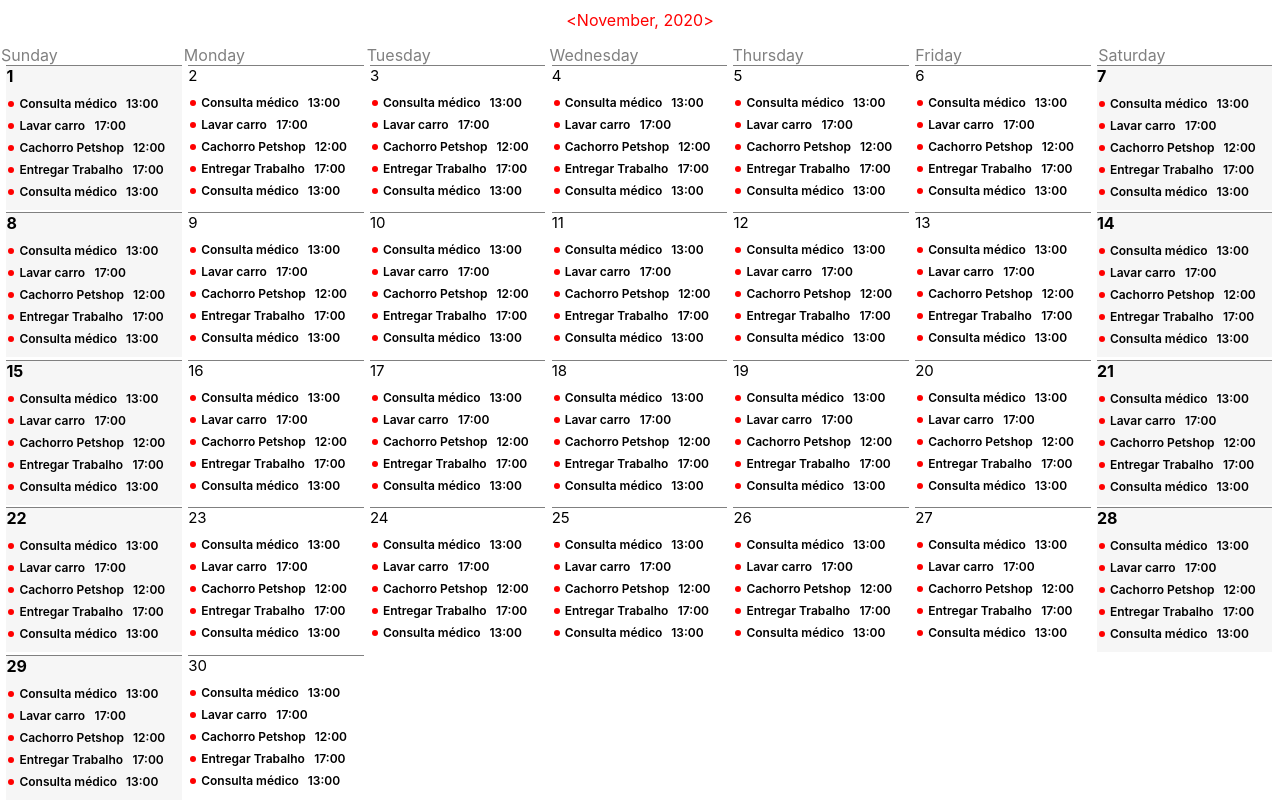
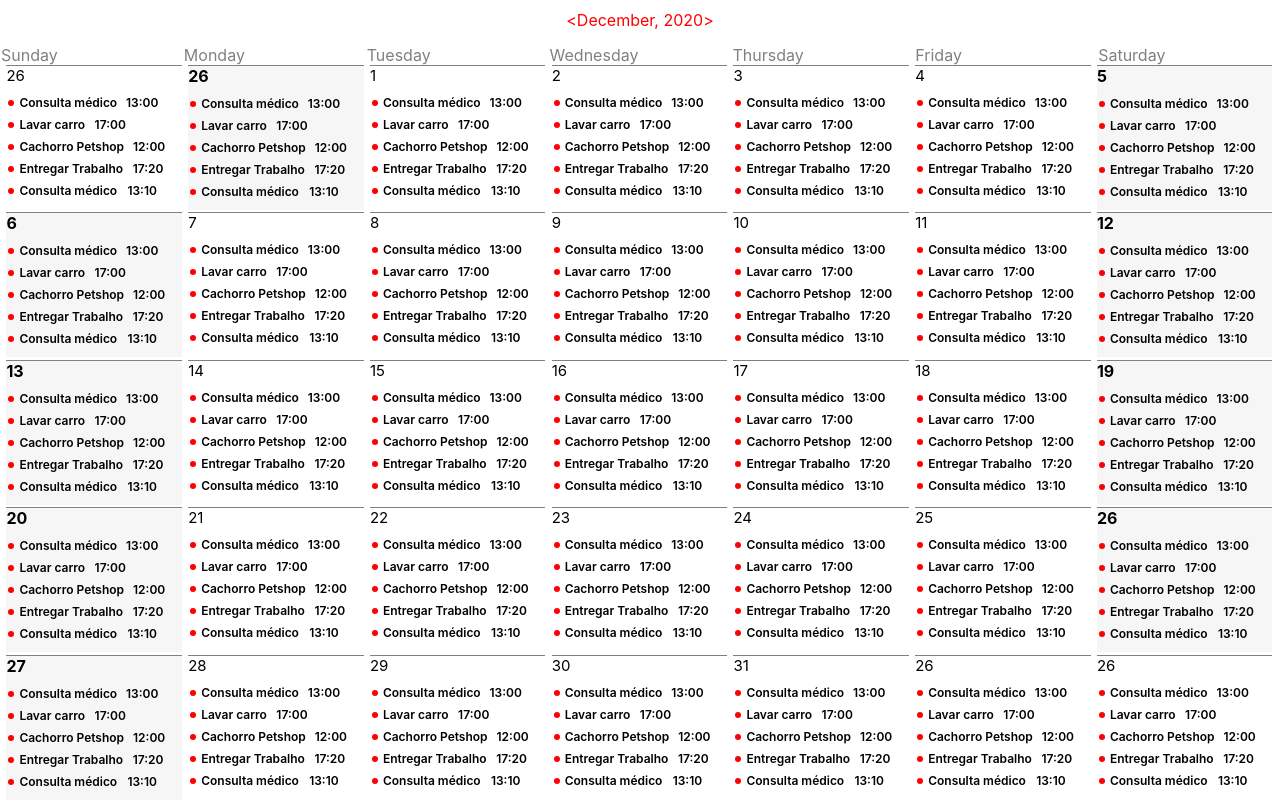
Before and after one commit to LucasBernardes/calendar-code-challenge, a React (Create React App) app: page / in a window 1280 px wide. Built offline with nearby package versions, Linux system fonts and the light colour scheme.

Commit message:
working month

```diff
--- a/src/Calendar.js
+++ b/src/Calendar.js
@@ -1,15 +1,36 @@
 import React, { useState, useEffect } from 'react';
 import moment from 'moment';
 import './styles.css';
+import { fireEvent } from '@testing-library/react';
 
 function Calendar() {
-  const [monthOffset, setMonthOffset] = useState(0)
+  const [monthOffset, setMonthOffset] = useState(1)
   const currentMonth = moment().add(monthOffset, 'months');
   const lastMonth = moment().add(monthOffset - 1, 'months');
   const nextMonth = moment().add(monthOffset + 1, 'months');
   // const currentMonthDates = new Array(currentMonth.daysInMonth()).fill(null).map((x, i) => currentMonth.startOf('month').add(i, 'days'));
-  const currentMonthDates = new Array(moment().daysInMonth()).fill(null).map((x, i) => moment().startOf('month').add(i, 'days'));
+  let currentMonthDates = Array.from({length: moment().add(1,'months').daysInMonth()}, (x, i) => moment().add(1,'months').startOf('month').add(i, 'days'));
   const weekArray = moment.weekdays()
+
+  const getDaysByMonth = (month) => {
+    console.log('month', month)
+    const daysInMonth = moment(month).daysInMonth();
+    return Array.from({length: daysInMonth}, (v, k) => k + 1)
+  };
+
+  console.log('mudou currentMonthDates', currentMonthDates[0].day())
+  const date = currentMonthDates[0].day();
+  if(date > 0) {
+    for (var i = 0; i < date; i++) {
+      currentMonthDates.unshift(moment().add(i + 1, 'months'))
+    }
+  }
+  while(currentMonthDates.length < 35) {
+    currentMonthDates.push(moment())
+  }
+  console.log(currentMonthDates)
+
+
 
   const events = [
     {
@@ -26,11 +47,11 @@ function Calendar() {
     },
     {
       name: 'Entregar Trabalho',
-      hour: '17:00',
+      hour: '17:20',
     },
     {
       name: 'Consulta médico',
-      hour: '13:00',
+      hour: '13:10',
     },
     // {
     //   name: 'Lavar carro',
@@ -52,12 +73,12 @@ function Calendar() {
         {
           events.map((event) => {
             return (
-              <div className="calendar-event-item">
-                <span class="event-circle"></span>
+              <div key={event.hour} className="calendar-event-item">
+                <span className="event-circle"></span>
                 <span className="event-title">
-                  {event.name}
+                  {event.name && event.name}
                 </span>
-                <span class="event-hour">{event.hour}</span>
+                <span className="event-hour">{event.hour && event.hour}</span>
               </div>
             );
           })
@@ -95,18 +116,17 @@ function Calendar() {
       </div>
     );
   }
-
+  console.log(currentMonthDates)
   return (
     <>
       <MonthChooserHeader />
       <HeaderCalendar />
       <div className="calendar-wrapper">
-
         {
           currentMonthDates.map((date) => {
-            console.log(date.day())
+            console.log(date)
             return (
-              <div className="calendar-item-wrapper" key={date.date()}>
+              <div className="calendar-item-wrapper" key={date.format('L')}>
                 <div className={`${(date.day() === 0 || date.day() === 6) ? 'weekend' : 'calendar-item'}`}>
                   <div className="event-date-number">
                     {date.date()}
```
Also changed, not shown: 1 other file (tests, documents, lock files or other folders).
